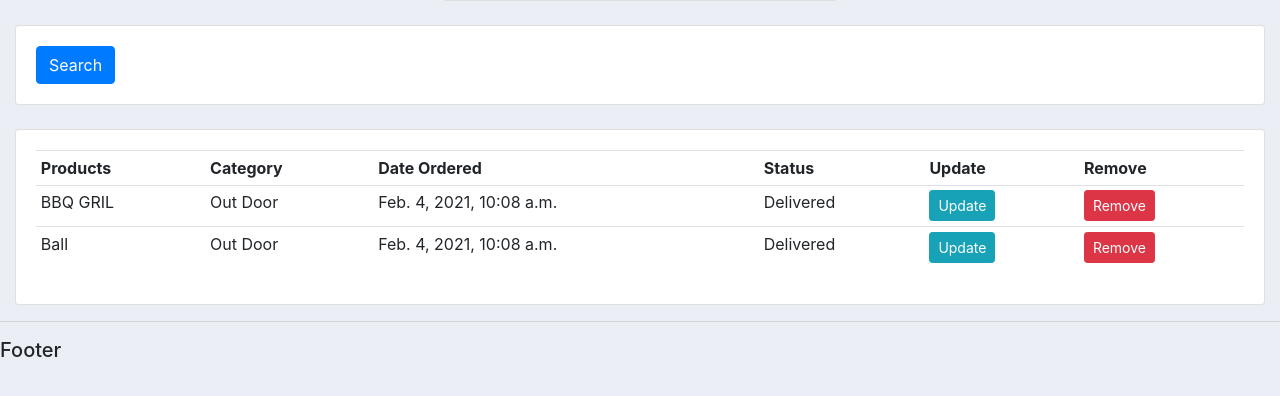
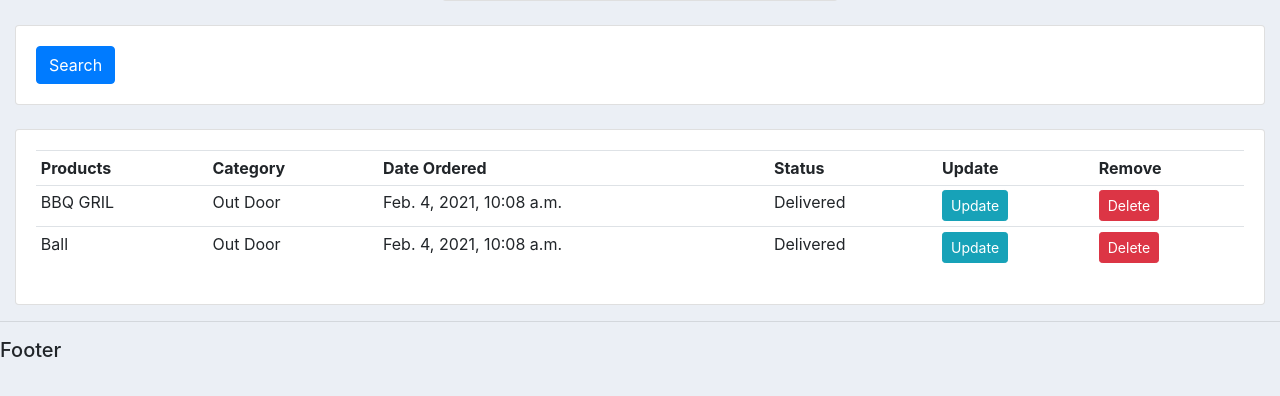
Before and after one commit to sammijahidul/CRM-System-Using-Python-Django-, a Django app: page /customer/1/ in a window 1280 px wide. Shown: the part 306-702 px from the top of the page. Run offline with Django 3.2, Linux system fonts and the light colour scheme; data comes from the database, SQL or seed files in the repository; some libraries are stand-ins or nearby versions.

Commit message:
delete and update button working in customer page

```diff
--- a/accounts/templates/accounts/customer.html
+++ b/accounts/templates/accounts/customer.html
@@ -64,8 +64,8 @@
                      <td>{{order.product.category}}</td>
                      <td>{{order.date_created}}</td>
                      <td>{{order.status}}</td>
-                     <td><a class="btn btn-sm btn-info" href="">Update</a></td>
-                     <td><a class="btn btn-sm btn-danger" href="">Remove</a></td>
+                     <td><a class="btn btn-sm btn-info" href="{% url 'update_order' order.id %}">Update</a></td>
+                     <td><a class="btn btn-sm btn-danger"href="{% url 'delete_order' order.id %}">Delete</a></td>
                 </tr>
 
                 {% endfor %}
```
